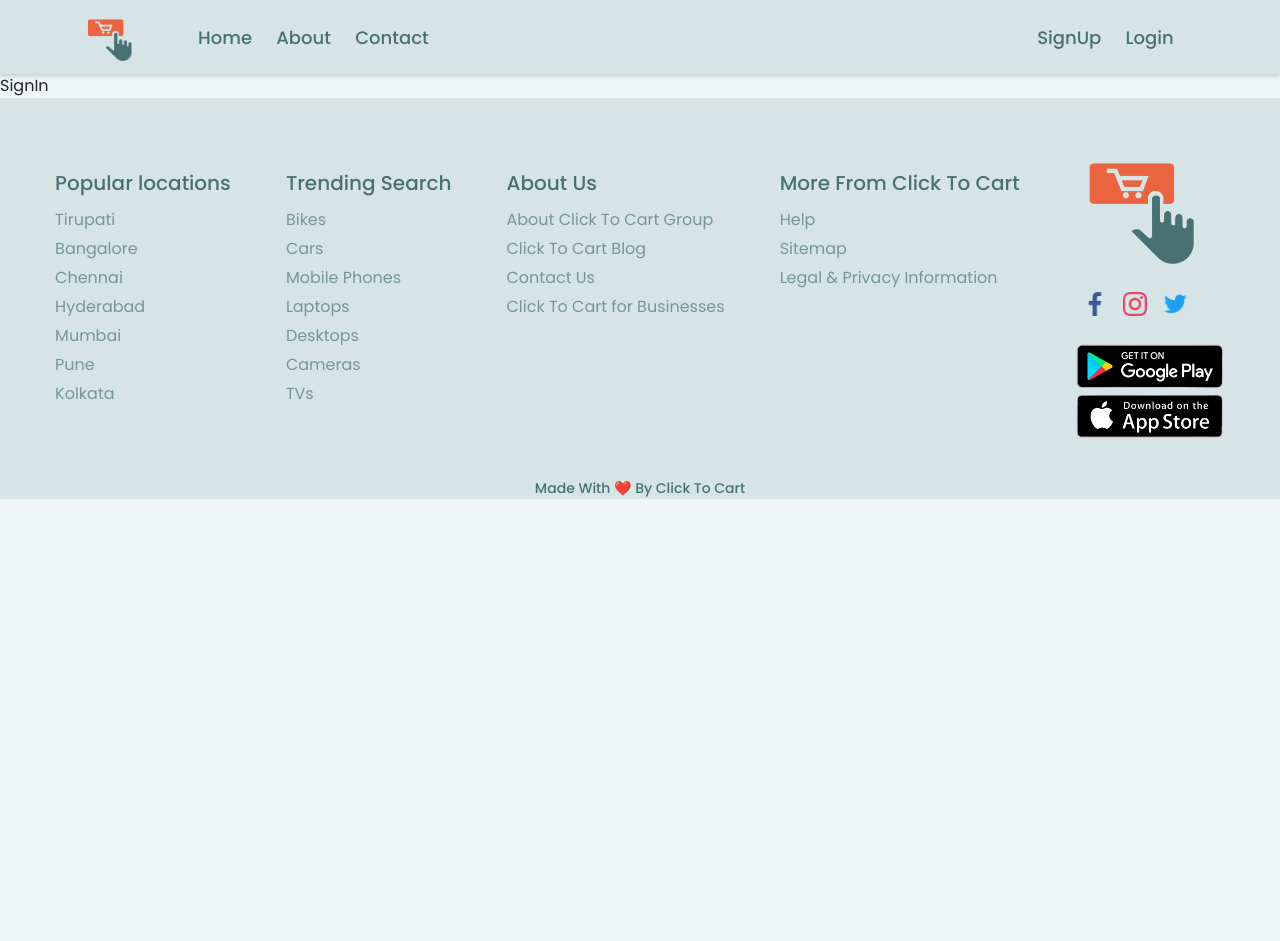
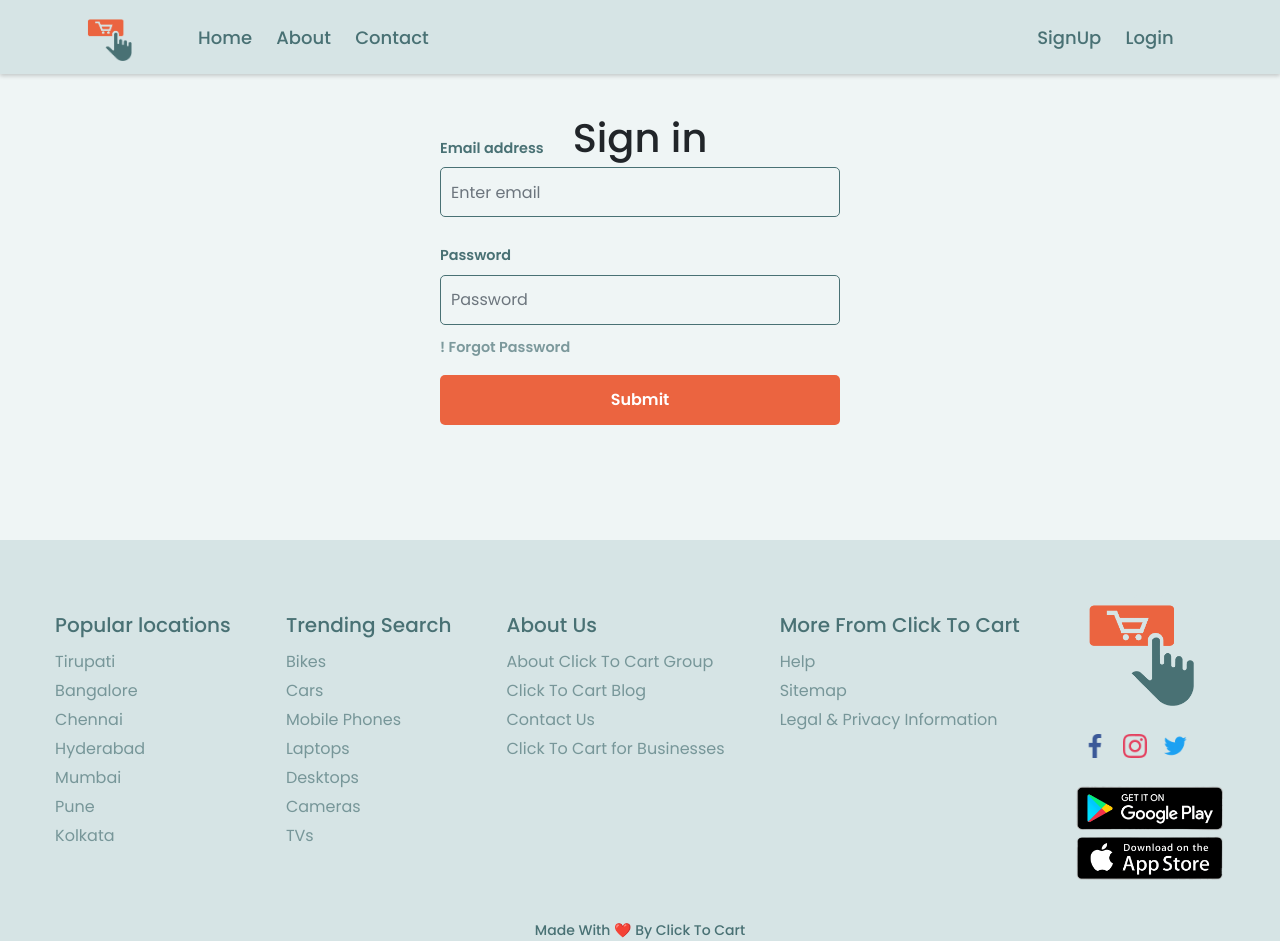
Before and after one commit to GMKrishna99/e-commerce, a React (Vite) app: page /signin in a window 1280 px wide. Before the commit the page ends 800 px from the top, so only its background shows below. Built offline with nearby package versions, Linux system fonts and the light colour scheme.

Commit message:
feat : signin & signup created

```diff
--- a/src/components/Pages/SignIn/SignIn.jsx
+++ b/src/components/Pages/SignIn/SignIn.jsx
@@ -1,9 +1,37 @@
 import React from 'react'
+import { Container } from 'react-bootstrap'
+import Button from 'react-bootstrap/Button';
+import Form from 'react-bootstrap/Form';
+import './Signin.css'
 
-function SignIn() {
+function Signin() {
   return (
-    <div>SignIn</div>
+    <Container>
+      <div className='signin-header'>
+        <h1>
+          Sign in
+        </h1>
+      </div>
+
+      <div className="signin-form">
+        <Form>
+          <Form.Group className="mb-3" controlId="formBasicEmail">
+            <Form.Label id='label'>Email address</Form.Label>
+            <Form.Control type="email" placeholder="Enter email" id='inp' />
+          </Form.Group>
+
+          <Form.Group className="mb-3" controlId="formBasicPassword">
+            <Form.Label id='label'>Password</Form.Label>
+            <Form.Control type="password" placeholder="Password" id='inp' />
+            <Form.Label id='label-forgot'>! Forgot Password</Form.Label>
+          </Form.Group>
+          <Button variant="primary" type="submit" id='btn-s'>
+            Submit
+          </Button>
+        </Form>
+      </div>
+    </Container>
   )
 }
 
-export default SignIn
+export default Signin
--- /dev/null
+++ b/src/components/Pages/SignIn/Signin.css
@@ -0,0 +1,61 @@
+.signin-header {
+    margin-top: 20px;
+    padding: 20px;
+    border-radius: 5px;
+    text-align: center;
+}
+.signin-form {
+    min-height: 60vh;
+    display: flex;
+    flex-direction: column;
+    align-items: center;
+    justify-content: center;
+    margin-bottom: 20px;
+    margin-top: -150px;
+}
+.signin-form form {
+    width: 400px;
+    margin: 0 auto;
+    display: flex;
+    flex-direction: column;
+}
+#inp{
+    height: 50px;
+    border-radius: 5px;
+    border: 1.5px solid #497174;
+    padding: 0 10px;
+    margin-bottom: 10px;
+    outline: none;
+    background-color: transparent;
+}
+#inp:focus{
+    border: 1px solid transparent;
+    box-shadow: #EB6440 0px 0px 0px 3px;
+}
+#btn-s{
+    height: 50px;
+    border-radius: 5px;
+    background-color: #EB6440;
+    color: #fff;
+    border: none;
+    outline: none;
+    cursor: pointer;
+    font-size: 1rem;
+    font-weight: 600;
+}
+#btn-s:hover{
+    background-color: #d15837;
+
+}
+#label
+{
+    color: #497174;
+    font-size: .9rem;
+    font-weight: 600;
+}
+#label-forgot{
+    color: #497174b1;
+    font-size: .9rem;
+    font-weight: 600;
+    margin-bottom: 0px
+}
--- a/src/components/Pages/Signup/SignUp.jsx
+++ b/src/components/Pages/Signup/SignUp.jsx
@@ -1,9 +1,52 @@
 import React from 'react'
+import { Container } from 'react-bootstrap'
+import Button from 'react-bootstrap/Button';
+import Form from 'react-bootstrap/Form';
+import './Signup.css'
 
-function SignUp() {
+function Signup() {
   return (
-    <div>SignUp</div>
+    <Container>
+      <div className='signup-header'>
+        <h1>
+          Sign up
+        </h1>
+      </div>
+
+      <div className="signup-form">
+        <Form>
+          <Form.Group className="mb-3" controlId="formBasicName">
+            <Form.Label>Name</Form.Label>
+            <Form.Control type="text" placeholder="Enter name" id='inp'/>
+          </Form.Group>
+
+          <Form.Group className="mb-3" controlId="formBasicUsername">
+            <Form.Label>Username</Form.Label>
+            <Form.Control type="text" placeholder="Enter username" id='inp'/>
+          </Form.Group>
+
+          <Form.Group className="mb-3" controlId="formBasicPhoneNumber">
+            <Form.Label>Phone Number</Form.Label>
+            <Form.Control type="number" placeholder="Enter phone number" id='inp'/>
+          </Form.Group>
+
+          <Form.Group className="mb-3" controlId="formBasicEmail">
+            <Form.Label>Email address</Form.Label>
+            <Form.Control type="email" placeholder="Enter email" id='inp' />
+          </Form.Group>
+
+          <Form.Group className="mb-3" controlId="formBasicPassword">
+            <Form.Label>Password</Form.Label>
+            <Form.Control type="password" placeholder="Password" id='inp'/>
+          </Form.Group>
+
+          <Button variant="primary" type="submit" id='btn-s'>
+            Submit
+          </Button>
+        </Form>
+      </div>
+    </Container>
   )
 }
 
-export default SignUp
+export default Signup
--- /dev/null
+++ b/src/components/Pages/Signup/Signup.css
@@ -0,0 +1,32 @@
+.signup-header {
+    margin-top: 20px;
+    padding: 20px;
+    background-color: #f5f5f5;
+    border-radius: 5px;
+    text-align: center;
+}
+.signup-form {
+    min-height: 80vh;
+    display: flex;
+    flex-direction: column;
+    align-items: center;
+    margin-top: 20px;
+}
+.signup-form form {
+    width: 400px;
+    margin: 0 auto;
+    display: flex;
+    flex-direction: column;
+}
+
+/* Chrome, Safari, Edge, Opera */
+input::-webkit-outer-spin-button,
+input::-webkit-inner-spin-button {
+  -webkit-appearance: none;
+  margin: 0;
+}
+
+/* Firefox */
+input[type=number] {
+  -moz-appearance: textfield;
+}
```
